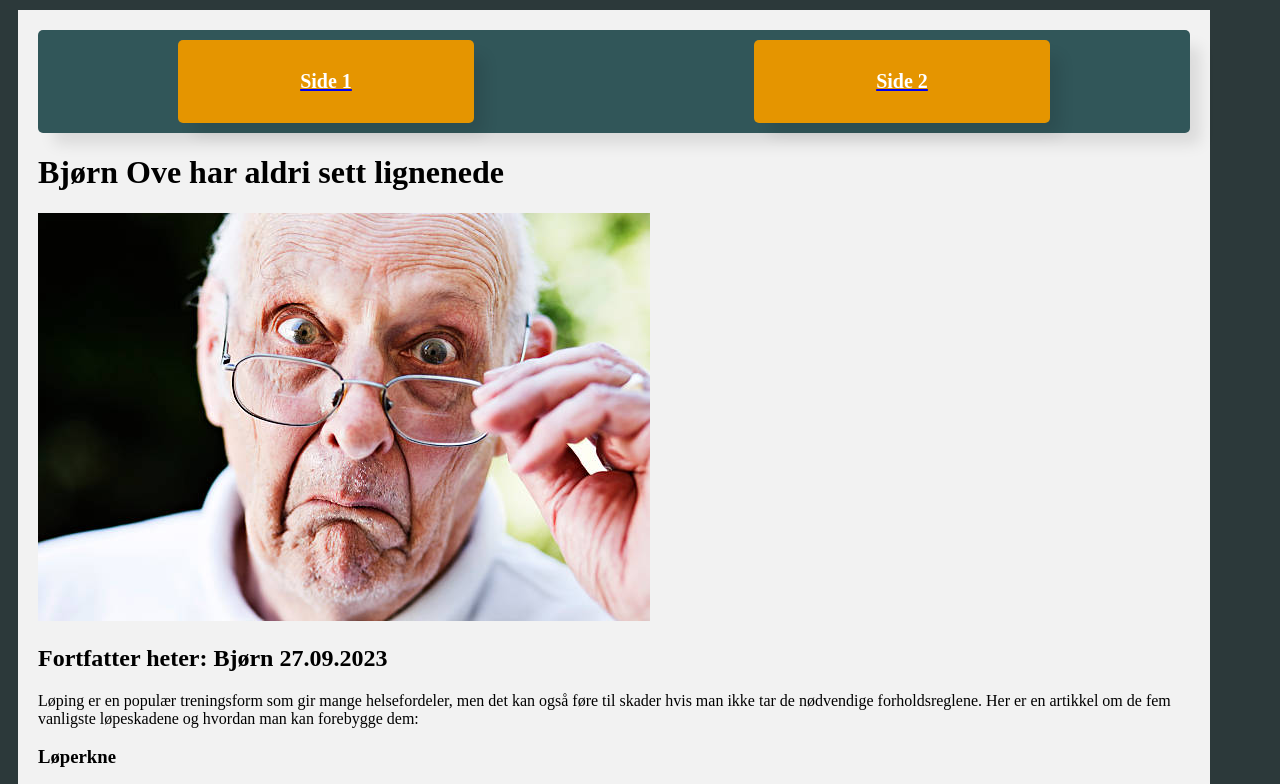
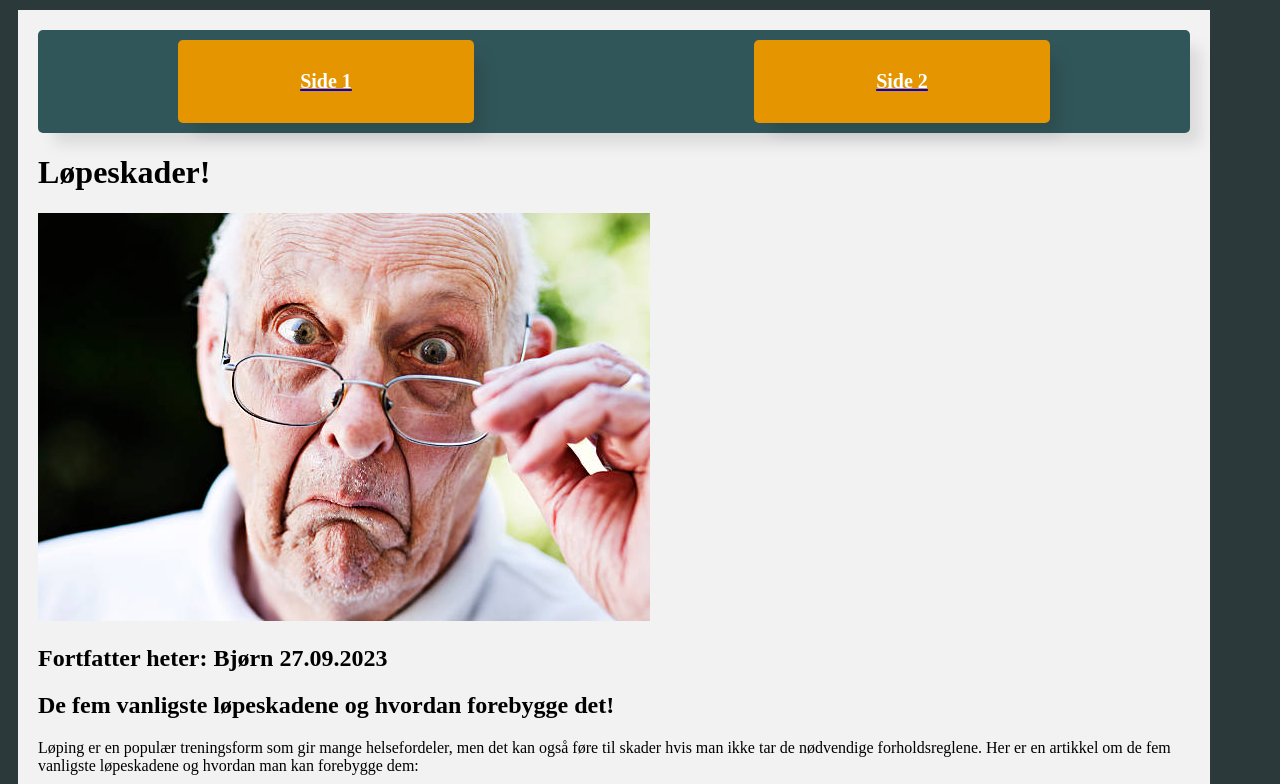
Before and after one commit to didrikjensen/Oblig2_Gruppe72, a plain HTML site: page index.html in a window 1280 px wide. Shown: the top 784 px of the page. Drawn offline with Linux system fonts and the light colour scheme.

Commit message:
skrevet inn mer tekst

```diff
--- a/index.html
+++ b/index.html
@@ -14,9 +14,10 @@
             <a href="/secondary/side2.html"><div class="navKnapper"><p>Side 2</p></div></a>
       </header>
       <main>
-        <h1>Bjørn Ove har aldri sett lignenede</h1>
+        <h1>Løpeskader!</h1>
         <img src="media/gammel.jpg" alt="Bildet av Bjørn Ove" />
         <h2 id="forfatter">Fortfatter heter: Bjørn 27.09.2023</h2>
+        <h2>De fem vanligste løpeskadene og hvordan forebygge det!</h2>
         <p>Løping er en populær treningsform som gir mange helsefordeler, men det kan også føre til skader hvis man ikke tar de nødvendige forholdsreglene. Her er en artikkel om de fem vanligste løpeskadene og hvordan man kan forebygge dem:</p>
         <h3>Løperkne</h3>
         <p>Løperkne er en smertefull tilstand som oppstår når kneet blir overbelastet. Det kan føre til smerter på utsiden av kneet og stivhet i kneleddet. For å forebygge løperkne bør du unngå å løpe for mye i nedoverbakker eller på skrå veibane, og heller variere treningsprogrammet ditt med andre typer trening som sykling eller svømming. Du kan også styrke musklene rundt kneet ved å gjøre øvelser som knebøy og utfall.</p>
```
